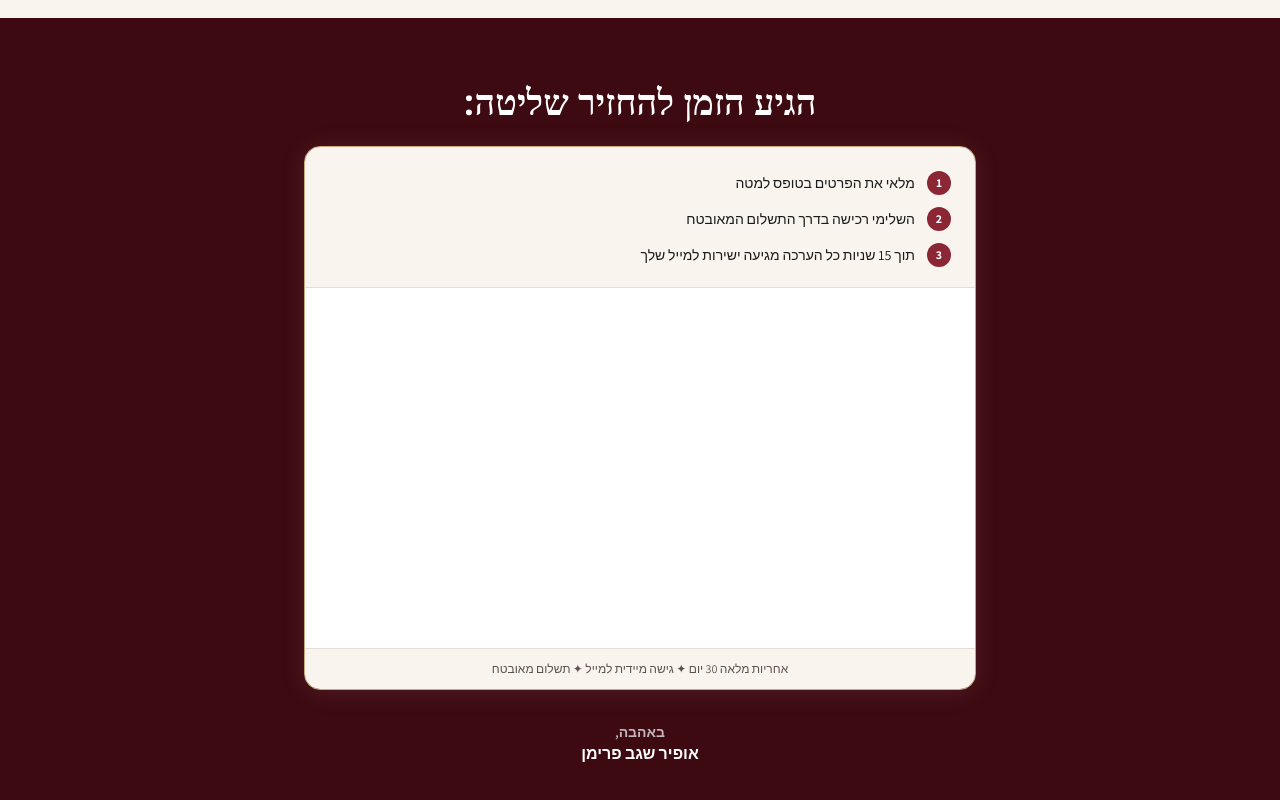
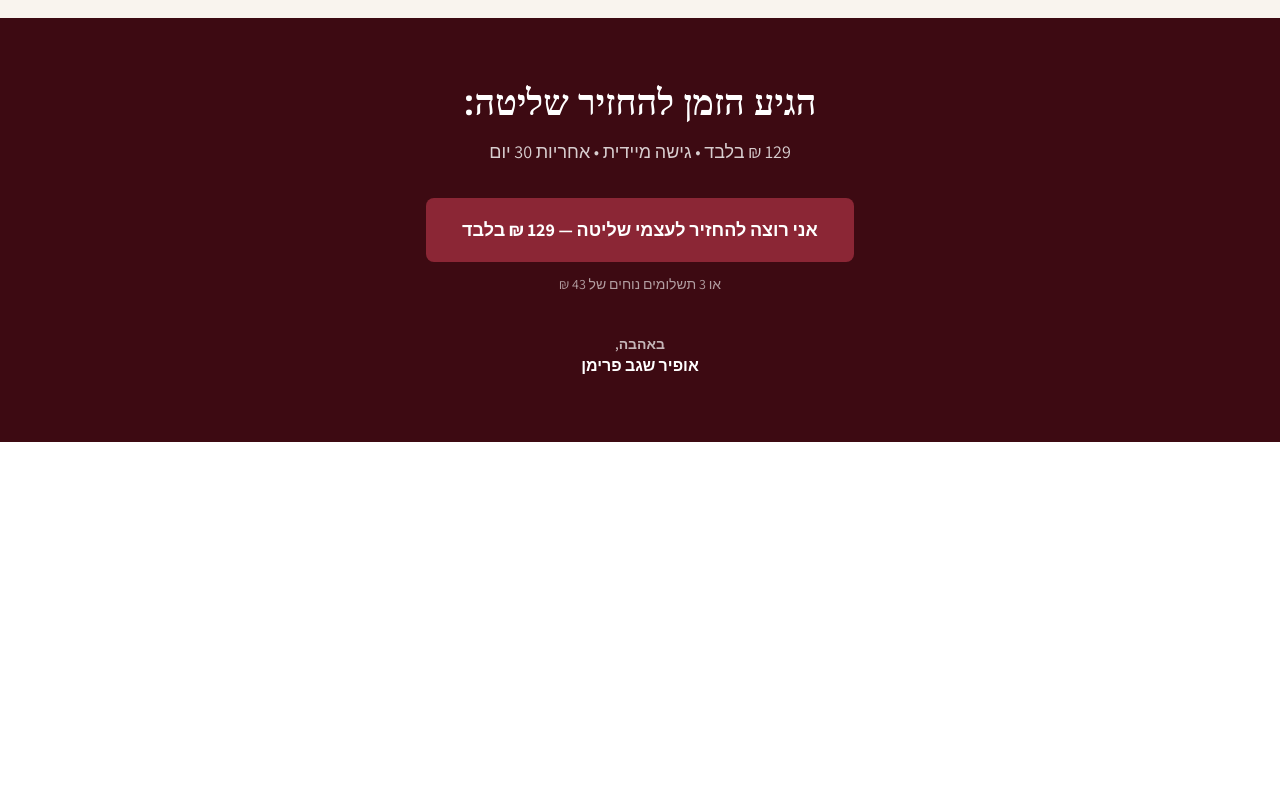
Before and after one commit to ofirsegevp-code/mdhm-migraine-landing, a Next.js app: page / in a window 1280 px wide. Shown: the part 10563-11363 px from the top of the page. After the commit the page ends 11005 px from the top, so only its background shows below. Built offline with nearby package versions, Linux system fonts and the light colour scheme; a web font is replaced by a local one.

Commit message:
Replace iframe form with standalone signup.html page

```diff
--- a/app/page.tsx
+++ b/app/page.tsx
@@ -61,7 +61,7 @@ function Section({ children, alt = false, className = '', id = '' }: {
 function CTAButton({ text = 'אני רוצה להחזיר לעצמי שליטה — 129 ₪ בלבד' }: { text?: string }) {
   return (
     <div className="flex flex-col items-center gap-2 mt-8">
-      <a href="#cta-form" className="cta-btn">{text}</a>
+      <a href="/signup.html" className="cta-btn">{text}</a>
       <span className="text-sm text-[#5C5150]">או 3 תשלומים נוחים של 43 ₪</span>
     </div>
   )
@@ -582,46 +582,22 @@ export default function Page() {
           viewport={{ once: true, amount: 0.2 }}
           variants={stagger}
         >
-          <motion.h2 variants={fadeUp} className="text-3xl md:text-4xl font-bold mb-6 text-center text-white">
+          <motion.h2 variants={fadeUp} className="text-3xl md:text-4xl font-bold mb-4 text-center text-white">
             הגיע הזמן להחזיר שליטה:
           </motion.h2>
 
-          {/* Elegant form container */}
-          <motion.div
-            variants={fadeUp}
-            className="rounded-2xl border border-[#C4A97D] overflow-hidden"
-            style={{ boxShadow: '0 2px 24px rgba(196,169,125,0.13)' }}
-          >
-            {/* Steps header */}
-            <div className="bg-[#F9F4EE] px-6 pt-6 pb-5 border-b border-[#E8DDD5]">
-              <ol className="space-y-3">
-                {[
-                  'מלאי את הפרטים בטופס למטה',
-                  'השלימי רכישה בדרך התשלום המאובטח',
-                  'תוך 15 שניות כל הערכה מגיעה ישירות למייל שלך',
-                ].map((step, i) => (
-                  <li key={i} className="flex items-center gap-3">
-                    <span className="bg-[#8B2635] text-white text-xs font-bold w-6 h-6 rounded-full flex items-center justify-center shrink-0">
-                      {i + 1}
-                    </span>
-                    <span className="text-[#1C1C1C] text-sm">{step}</span>
-                  </li>
-                ))}
-              </ol>
-            </div>
+          <motion.p variants={fadeUp} className="text-white/80 mb-8 text-center text-lg">
+            129 ₪ בלבד • גישה מיידית • אחריות 30 יום
+          </motion.p>
 
-            {/* Form */}
-            <div className="bg-white px-4 py-5">
-              <RavpageForm />
-            </div>
-
-            {/* Footer */}
-            <div className="bg-[#F9F4EE] px-6 py-3 border-t border-[#E8DDD5] text-center">
-              <p className="text-xs text-[#5C5150]">אחריות מלאה 30 יום ✦ גישה מיידית למייל ✦ תשלום מאובטח</p>
-            </div>
+          <motion.div variants={fadeUp} className="flex flex-col items-center gap-3">
+            <a href="/signup.html" className="cta-btn text-xl py-5">
+              אני רוצה להחזיר לעצמי שליטה — 129 ₪ בלבד
+            </a>
+            <span className="text-white/60 text-sm">או 3 תשלומים נוחים של 43 ₪</span>
           </motion.div>
 
-          <motion.p variants={fadeUp} className="mt-8 text-sm text-white/70 font-semibold text-center">
+          <motion.p variants={fadeUp} className="mt-10 text-sm text-white/70 font-semibold text-center">
             באהבה,<br />
             <span className="text-white text-base">אופיר שגב פרימן</span>
           </motion.p>
--- /dev/null
+++ b/public/signup.html
@@ -0,0 +1,109 @@
+<!DOCTYPE html>
+<html lang="he" dir="rtl">
+<head>
+  <meta charset="UTF-8">
+  <meta name="viewport" content="width=device-width, initial-scale=1.0">
+  <title>הרשמה — ערכת MDHM לכאבי ראש ומיגרנה</title>
+  <link rel="preconnect" href="https://fonts.googleapis.com">
+  <link href="https://fonts.googleapis.com/css2?family=Assistant:wght@400;600;700&display=swap" rel="stylesheet">
+  <style>
+    * { margin: 0; padding: 0; box-sizing: border-box; }
+    body {
+      font-family: 'Assistant', Arial, sans-serif;
+      background-color: #F9F4EE;
+      direction: rtl;
+      min-height: 100vh;
+      display: flex;
+      flex-direction: column;
+      align-items: center;
+      justify-content: center;
+      padding: 24px 16px;
+    }
+    .card {
+      background: white;
+      border-radius: 16px;
+      border: 1px solid #E8DDD5;
+      box-shadow: 0 4px 32px rgba(139,38,53,0.08);
+      width: 100%;
+      max-width: 520px;
+      overflow: hidden;
+    }
+    .card-header {
+      background: #8B2635;
+      padding: 20px 24px;
+      text-align: center;
+    }
+    .card-header h1 {
+      color: white;
+      font-size: 1.25rem;
+      font-weight: 700;
+      margin-bottom: 4px;
+    }
+    .card-header p {
+      color: rgba(255,255,255,0.8);
+      font-size: 0.875rem;
+    }
+    .steps {
+      background: #F9F4EE;
+      padding: 16px 24px;
+      border-bottom: 1px solid #E8DDD5;
+    }
+    .step {
+      display: flex;
+      align-items: center;
+      gap: 10px;
+      margin-bottom: 8px;
+    }
+    .step:last-child { margin-bottom: 0; }
+    .step-num {
+      background: #8B2635;
+      color: white;
+      border-radius: 50%;
+      width: 22px;
+      height: 22px;
+      display: flex;
+      align-items: center;
+      justify-content: center;
+      font-size: 0.75rem;
+      font-weight: 700;
+      flex-shrink: 0;
+    }
+    .step span { font-size: 0.875rem; color: #1C1C1C; }
+    .form-body { padding: 24px; }
+    .card-footer {
+      background: #F9F4EE;
+      padding: 12px 24px;
+      text-align: center;
+      border-top: 1px solid #E8DDD5;
+      font-size: 0.75rem;
+      color: #5C5150;
+    }
+    .back-link {
+      display: block;
+      text-align: center;
+      margin-top: 16px;
+      color: #8B2635;
+      font-size: 0.875rem;
+      text-decoration: none;
+    }
+  </style>
+</head>
+<body>
+  <div class="card">
+    <div class="card-header">
+      <h1>ערכת MDHM לכאבי ראש ומיגרנה</h1>
+      <p>129 ₪ בלבד • גישה מיידית למייל</p>
+    </div>
+    <div class="steps">
+      <div class="step"><div class="step-num">1</div><span>מלאי את הפרטים בטופס למטה</span></div>
+      <div class="step"><div class="step-num">2</div><span>השלימי רכישה בדרך התשלום המאובטח</span></div>
+      <div class="step"><div class="step-num">3</div><span>תוך 15 שניות כל הערכה מגיעה ישירות למייל שלך</span></div>
+    </div>
+    <div class="form-body">
+      <script type='text/javascript' src='//form2.ravpage.co.il/860a8a40a584e506e5f27c6bd212e9f969E77DBB' charset='UTF-8'></script>
+    </div>
+    <div class="card-footer">אחריות מלאה 30 יום ✦ גישה מיידית למייל ✦ תשלום מאובטח</div>
+  </div>
+  <a href="/" class="back-link">← חזרה לדף</a>
+</body>
+</html>
```
